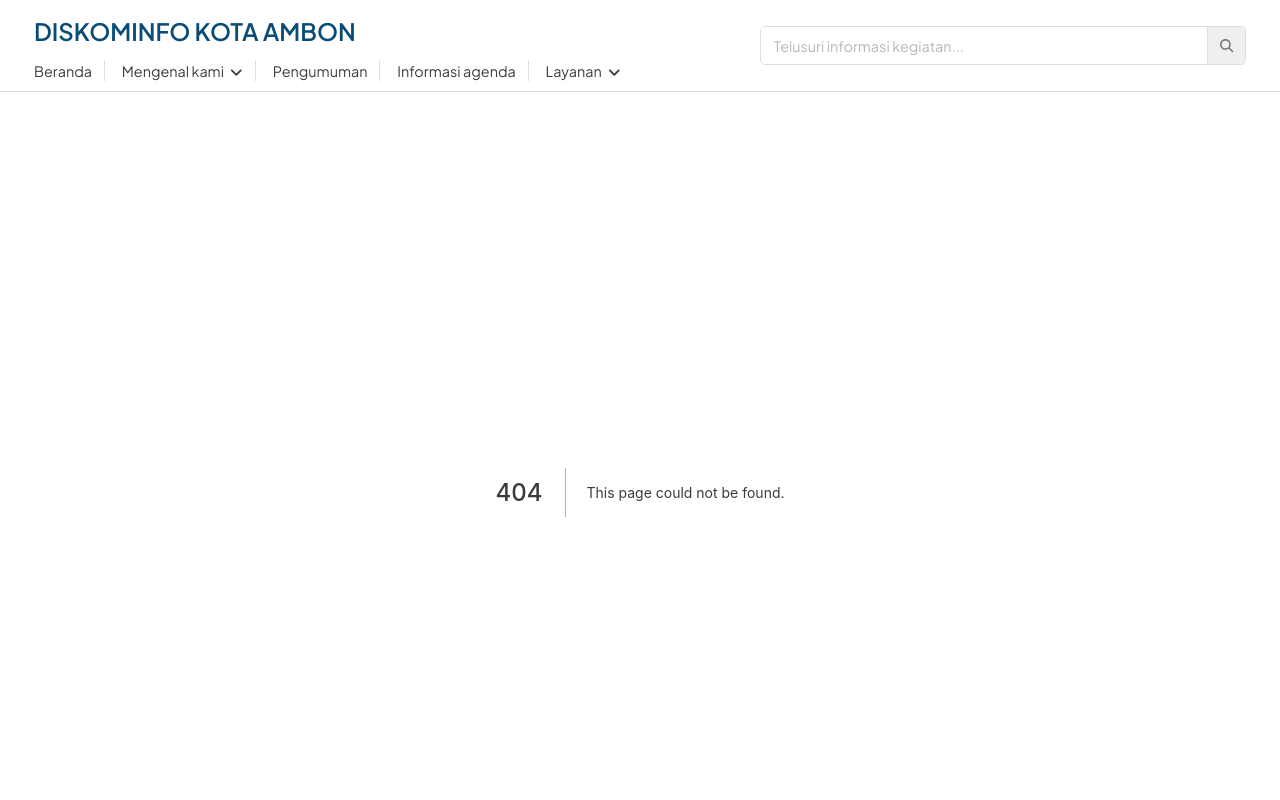
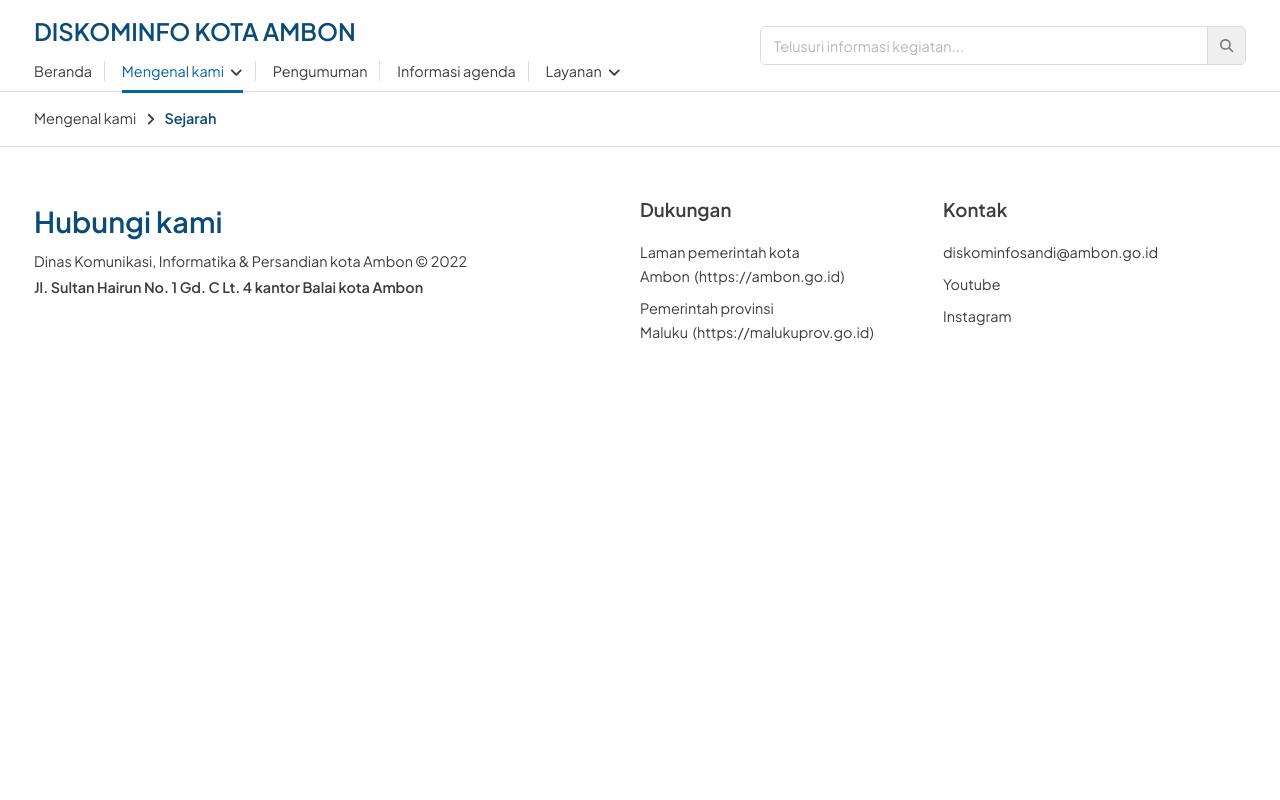
Before and after one commit to diskominfo-ambon/diskominfo-web, a Next.js app: page /mengenal-kami/sejarah in a window 1280 px wide. Before the commit this address had no page. Shown: the top 800 px of the page. Built offline with nearby package versions, Linux system fonts and the light colour scheme.

Commit message:
menambahkan breadcrumbs component

```diff
--- /dev/null
+++ b/components/breadcrumb.js
@@ -0,0 +1,54 @@
+import PropTypes from "prop-types";
+import styled from 'styled-components';
+import { FontAwesomeIcon } from '@fortawesome/react-fontawesome';
+import { faAngleRight } from '@fortawesome/free-solid-svg-icons';
+
+Breadcrumb.propTypes = {
+  paths: PropTypes.array
+};
+
+const BreadcrumbList = styled.ul`
+  padding: 0;
+  list-style: none
+  margin-top: 2rem;
+  display: block;
+`;
+
+const BreadcrumbItem = styled.li`
+  display: inline-block;
+  font-family: 'Plus Jakarta Sans', sans-serif;
+  font-size: .9rem;
+  margin-right: .6rem;
+
+  &:last-child {
+    font-weight: 600;
+    color: var(--primary);
+  }
+`;
+
+export default function Breadcrumb({paths}) {
+
+  const breadcrumbs = paths.map((path, it) => {
+
+    if ( (it + 1) === paths.length)  {
+      return <BreadcrumbItem key={path}>{path}</BreadcrumbItem>;
+    }
+
+    return (
+      <>
+        <BreadcrumbItem key={path}>{path}</BreadcrumbItem>
+        <BreadcrumbItem key={path + it}>
+          <FontAwesomeIcon icon={faAngleRight} />
+        </BreadcrumbItem>
+      </>
+
+    )
+  });
+
+
+  return (
+    <BreadcrumbList>
+      {breadcrumbs}
+    </BreadcrumbList>
+  );
+}
--- a/components/covid-introduction.js
+++ b/components/covid-introduction.js
@@ -214,7 +214,7 @@ export default function CovidIntroduction() {
                 />
                 <CovidCard
                   value={data.meninggal}
-                  label="Mengiggal"
+                  label="Meninggal"
                   variant="red"
                 />
               </div>
--- a/components/navbar.js
+++ b/components/navbar.js
@@ -130,11 +130,13 @@ export default function Navbar() {
                 Beranda
               </Link>
             </NavbarItem>
-            <NavbarItem>
+            <NavbarItem
+              active={/mengenal-kami/.test(router.pathname)}
+            >
               <LinkDropdown
                 text="Mengenal kami"
                 menus={[
-                  { to: '', text: 'Sejarah'},
+                  { to: '/mengenal-kami/sejarah', text: 'Sejarah'},
                   { to: '', text: 'Struktur organisasi'},
                   { to: '', text: 'Tugas dan fungsi'},
                   { to: '', text: 'Command Center'},
--- /dev/null
+++ b/pages/mengenal-kami/sejarah.js
@@ -0,0 +1,17 @@
+import Container from "@/components/container";
+import Breadcrumb from "@/components/breadcrumb";
+import styled from 'styled-components';
+
+export default function History() {
+  return (
+    <Container>
+      <Breadcrumb
+        paths={[
+          "Mengenal kami",
+          "Sejarah"
+        ]}
+      />
+
+    </Container>
+  );
+}
```
